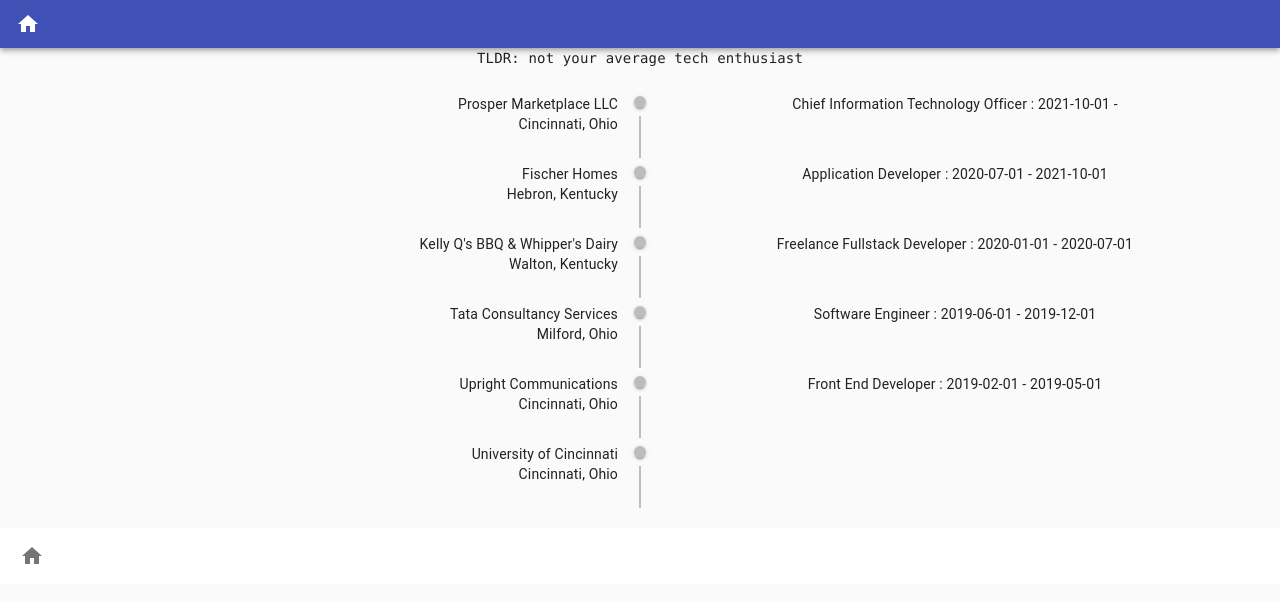
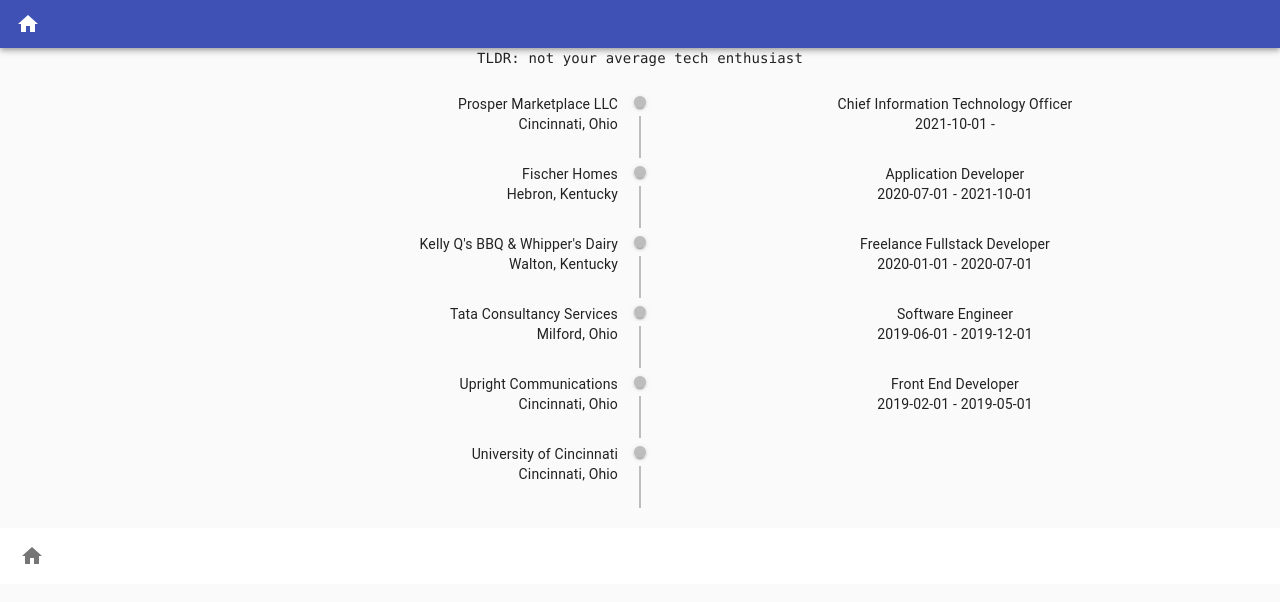
Before and after one commit to skoobydont/portfolio, a React (Create React App) app: page / in a window 1280 px wide. Both pictures are taken after a click on the button 32 px from the left and 72 px from the top of the page. Shown: the top 602 px of the page. Built offline with nearby package versions, Linux system fonts and the light colour scheme.

Commit message:
added index key for mapped objs but cant seem to figure out why title descriptions are not rendering to timeline

```diff
--- a/src/components/ResumeTimeline.jsx
+++ b/src/components/ResumeTimeline.jsx
@@ -17,8 +17,8 @@ const ResumeTimeline = () => {
   return (
     <Timeline>
       {resume.resume?.length > 0
-        ? resume.resume?.map((r) => (
-          <TimelineItem>
+        ? resume.resume?.map((r, i) => (
+          <TimelineItem key={i}>
             <TimelineOppositeContent>
               {r.employer.name}
               <br />
@@ -33,27 +33,32 @@ const ResumeTimeline = () => {
                 ? (
                   r.title.forEach((t) => (
                     <div>
-                      {console.log('t', t)}
-                      {console.log('r', r)}
-                      {t} : {r.startDate[t]} - {r.endDate[t]}
+                      {/* {console.log('t', t)}
+                      {console.log('r', r)} */}
+                      {t}
                       <br />
-                      <ul>
-                        {console.log('r.des[t]', r.description[t])}
+                      {r.startDate[t]} - {r.endDate[t]}
+                      <br />
+                      <div>
+                        {/* {console.log('r.des[t]', r.description[t])} */}
                         {r.description[t].forEach((d) => (
-                          <li>{d}</li>
+                          <div>{`- ${d}`}</div>
                         ))}
-                      </ul>
+                      </div>
                     </div>
                   ))
                 ) : (
                   <div>
-                    {r.title} : {r.startDate} - {r.endDate}
+                    {r.title}
                     <br />
-                    <ul>
+                    {r.startDate} - {r.endDate}
+                    <br />
+                    <div>
+                      {/* {console.log('r.des', r.description)} */}
                       {r.description.forEach((d) => (
-                        <li>{d}</li>
+                        <div>{console.log('deez', d)}{`- ${d}`}</div>
                       ))}
-                    </ul>
+                    </div>
                   </div>
                 )}
             </TimelineContent>
```
